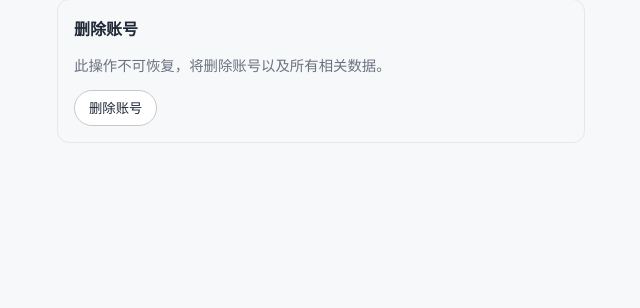
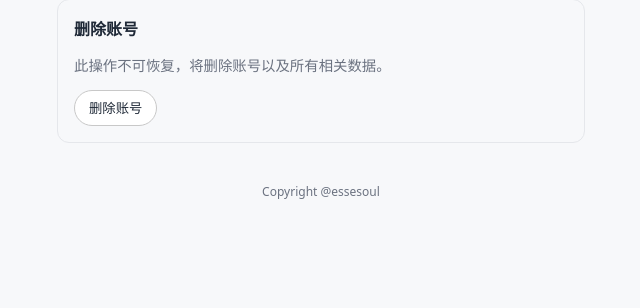
Before and after one commit to essesoul/EasyTodo, a Flask app: page /settings in a window 1280 px wide. Shown: the part 406-714 px from the top of the page, without its empty margins (319-959 px from the left). Run offline with Flask 3, Linux system fonts and the light colour scheme; the visitor is signed in with stand-in values (Sample User, id 1); data comes from the database, SQL or seed files in the repository.

Commit message:
Add site footer with copyright to all pages
Introduced a consistent site footer across index, login, and settings pages, displaying copyright information and a link to the project's GitHub repository. Added corresponding CSS styles for the footer in global.css.

```diff
--- a/backend/static/css/global.css
+++ b/backend/static/css/global.css
@@ -133,3 +133,13 @@ body{
 .modal-title{margin:0 0 8px 0;font-weight:600}
 .modal-actions{margin-top:12px;display:flex;gap:8px;justify-content:flex-end}
 .modal input{width:100%;padding:10px 12px;border:1px solid var(--border);border-radius:8px;background:var(--panel);color:var(--fg)}
+
+/* Site footer */
+.site-footer{
+  margin:24px auto 16px;
+  text-align:center;
+  color:var(--muted);
+  font-size:12px;
+}
+.site-footer a{ color:inherit; text-decoration:none }
+.site-footer a:hover{ text-decoration:underline }
--- a/backend/templates/index.html
+++ b/backend/templates/index.html
@@ -201,6 +201,9 @@
         render();
         await syncFromServer();
       })();
-    </script>
+  </script>
+    <footer class="site-footer">
+      Copyright @<a href="https://github.com/essesoul/EasyNote" target="_blank" rel="noopener noreferrer">essesoul</a>
+    </footer>
   </body>
   </html>
--- a/backend/templates/login.html
+++ b/backend/templates/login.html
@@ -73,6 +73,9 @@
           location.href = '/';
         }catch(e){ msg.textContent = '注册失败：'+e.message }
       }
-    </script>
+  </script>
+    <footer class="site-footer">
+      Copyright @<a href="https://github.com/essesoul/EasyNote" target="_blank" rel="noopener noreferrer">essesoul</a>
+    </footer>
   </body>
   </html>
--- a/backend/templates/settings.html
+++ b/backend/templates/settings.html
@@ -106,6 +106,9 @@
           location.href = '/login';
         }catch(e){ delMsg.textContent = '删除失败'; }
       };
-    </script>
+  </script>
+    <footer class="site-footer">
+      Copyright @<a href="https://github.com/essesoul/EasyNote" target="_blank" rel="noopener noreferrer">essesoul</a>
+    </footer>
   </body>
   </html>
```
